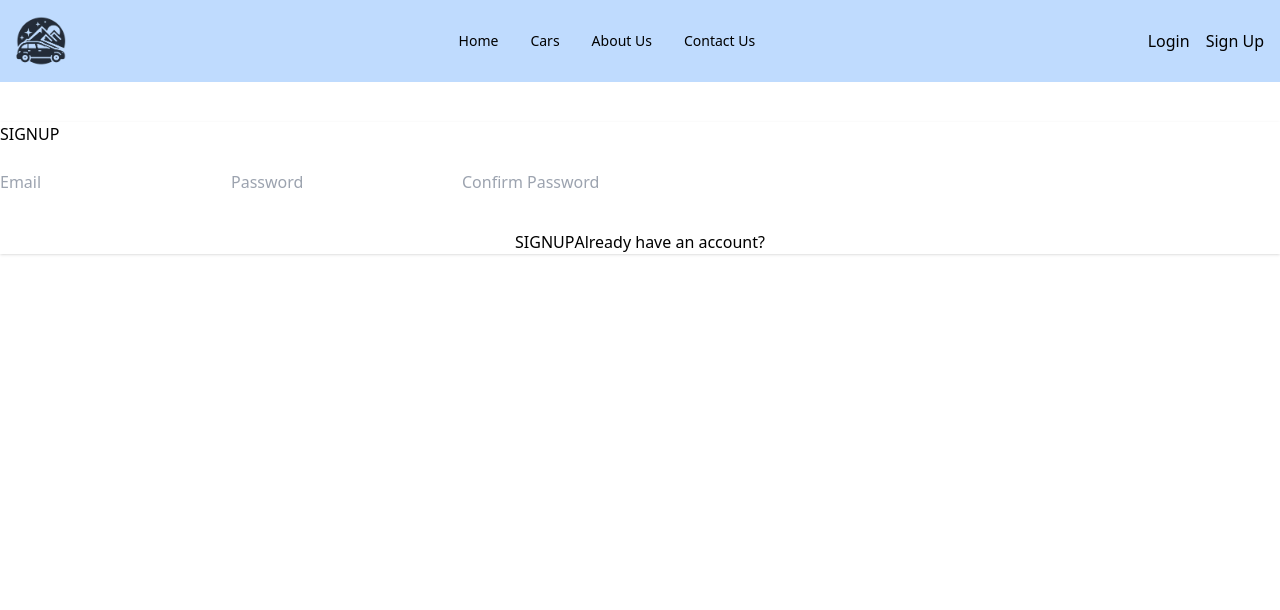
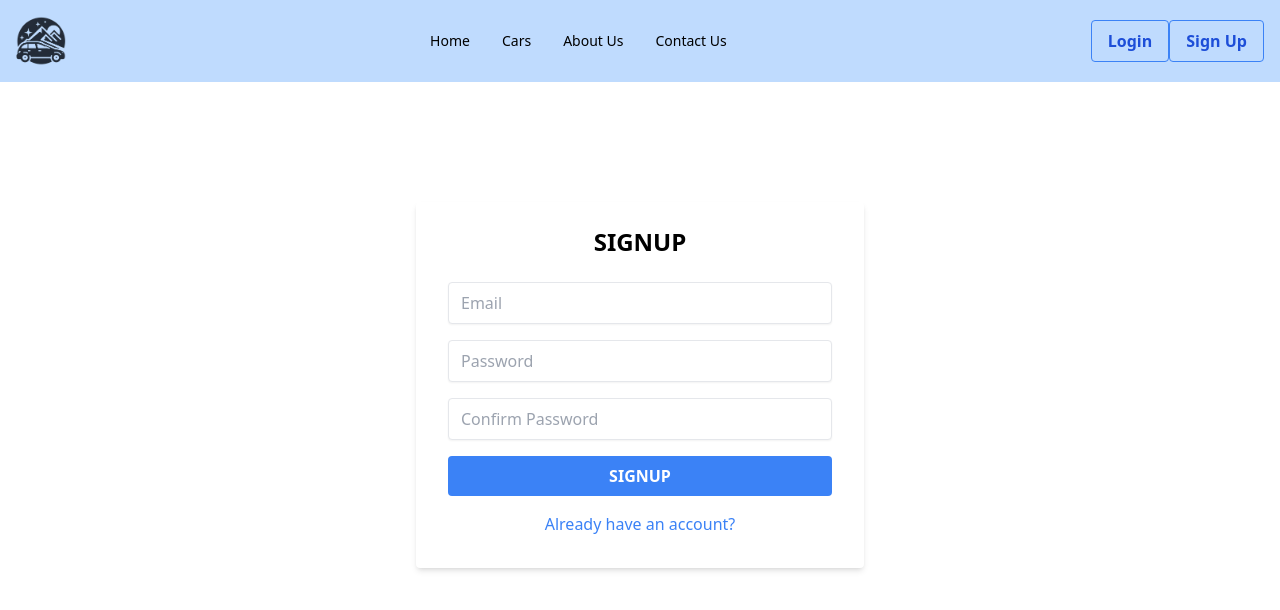
Before and after one commit to ndigvijay/car-rental, a React (Create React App) app: page /signup in a window 1280 px wide. Shown: the top 610 px of the page. Built offline with nearby package versions, Linux system fonts and the light colour scheme.

Commit message:
completed tailwind for users side

```diff
--- a/src/components/Navbar.jsx
+++ b/src/components/Navbar.jsx
@@ -32,8 +32,8 @@ const Navbar = () => {
             <button className="btn btn-danger ml-0 sm:ml-4" onClick={handleLogout}>Logout</button>
           ) : (
             <div className="flex flex-col sm:flex-row">
-              <button className="btn btn-primary mb-2 sm:mb-0 sm:mr-4" onClick={() => navigate("/login")}>Login</button>
-              <button className="btn btn-primary" onClick={() => navigate("/signup")}>Sign Up</button>
+              <button className="bg-transparent hover:bg-blue-500 text-blue-700 font-semibold hover:text-white py-2 px-4 border border-blue-500 hover:border-transparent rounded" onClick={() => navigate("/login")}>Login</button>
+              <button className="bg-transparent hover:bg-blue-500 text-blue-700 font-semibold hover:text-white py-2 px-4 border border-blue-500 hover:border-transparent rounded" onClick={() => navigate("/signup")}>Sign Up</button>
             </div>
           )}
         </div>
--- a/src/pages/Cars.jsx
+++ b/src/pages/Cars.jsx
@@ -75,9 +75,9 @@ const Cars = () => {
   return (
     <div>
       <Navbar />
-      <div className="container mt-5">
-        <h2>Cars</h2>
-        <div className="row">
+      <h2 className="italic underline mt-5 mb-20 text-center text-blue-400 font-bold font-mono">Cars</h2>
+      {/* <div className="container mt-5 text-center">
+        <div className="flex flex-wrap justify-around">
           <div className="col-md-6 mb-4">
             <div className="input-group">
               <input
@@ -87,14 +87,14 @@ const Cars = () => {
                 value={searchTerm}
                 onChange={(e) => setSearchTerm(e.target.value)}
               />
-              <button className="btn btn-primary" onClick={handleSearch}>
+              <button className="bg-blue-500 hover:bg-blue-700 text-white font-bold py-2 px-4 rounded" onClick={handleSearch}>
                 Search
               </button>
             </div>
 
             <form>
-              <div className="mb-3">
-                <label htmlFor="brand" className="form-label">Filter by Brand:</label>
+              <div className="">
+                <p htmlFor="brand" className="form-p">Filter by Brand:</p>
                 <select
                   className="form-select"
                   id="brand"
@@ -130,14 +130,14 @@ const Cars = () => {
                 />
               </div>
 
-              <button type="button" className="btn btn-primary" onClick={handleFilter}>
+              <button type="button" className="bg-blue-500 hover:bg-blue-700 text-white font-bold py-2 px-4 rounded" onClick={handleFilter}>
                 Apply Filters
               </button>
             </form>
           </div>
-        </div>
+        </div> */}
 
-        <div className="row">
+        <div className="flex flex-wrap justify-around">
           {data.map((car) => (
             <div key={car._id} className="col-md-4 mb-4">
               <Link to={`/cars/${car._id}`} style={{ textDecoration: 'none' }}>
@@ -160,7 +160,7 @@ const Cars = () => {
           ))}
         </div>
       </div>
-    </div>
+    // </div>
   );
 };
 
--- a/src/pages/Home.jsx
+++ b/src/pages/Home.jsx
@@ -33,7 +33,7 @@ const Home = () => {
           <p>Explore our premium selection of cars at affordable prices.</p>
           <br />
           <br />
-          <a href="/cars" className="">Browse Cars</a>
+          <a href="/cars" className="bg-blue-500 hover:bg-blue-700 text-white font-sana  px-4 rounded">Browse Cars</a>
         </div>
           <img className='w-auto h-auto' src="https://imgd-ct.aeplcdn.com/370x231/n/cw/ec/48034/2-series-gran-coupe-exterior-right-front-three-quarter.jpeg?q=80" alt="car image" />
 
--- a/src/pages/Login.jsx
+++ b/src/pages/Login.jsx
@@ -57,42 +57,48 @@ const Login = () => {
     <div>
       <Navbar />
       <section>
-        <div className="container mt-5 pt-5">
-          <div className="row">
-            <div className="col-12 col-sm-7 col-md-6 m-auto">
-              <div className="card border-0 shadow">
-                <div className="card-body">
-                  <h2 className="card-title">LOGIN</h2>
-                  <form onSubmit={handleSubmit}>
+        <div className="container mx-auto mt-5 pt-5">
+          <div className="flex flex-col justify-center items-center mt-20">
+            <div className="w-full max-w-sm">
+              <div className="bg-white shadow-md rounded px-8 pt-6 pb-8 mb-4">
+                <h2 className="text-center text-2xl font-bold mb-6">LOGIN</h2>
+                <form className="space-y-4" onSubmit={handleSubmit}>
+                  <div>
                     <input
                       type="text"
                       name="email"
-                      className="form-control my-4 py-2"
+                      className="w-full px-3 py-2 border rounded shadow-sm focus:outline-none focus:ring focus:ring-indigo-200"
                       placeholder="Email"
                       onChange={handleInputChange}
                       value={form.email}
                     />
+                  </div>
+                  <div>
                     <input
                       type="password"
                       name="password"
-                      className="form-control my-4 py-2"
+                      className="w-full px-3 py-2 border rounded shadow-sm focus:outline-none focus:ring focus:ring-indigo-200"
                       placeholder="Password"
                       onChange={handleInputChange}
                       value={form.password}
                     />
-                    <div className="text-center mt-3">
-                      <button type="submit" className="btn btn-primary">
-                        Login
-                      </button>
-                      <a href="/signup" className="nav-link">
+                  </div>
+                  <div className="text-center mt-4">
+                    <button type="submit" className="w-full bg-blue-500 text-white font-bold py-2 px-4 rounded hover:bg-blue-700">
+                      Login
+                    </button>
+                    <div className="mt-4">
+                      <a href="/signup" className="text-blue-500 hover:underline">
                         Don't have an account?
                       </a>
-                      <a href="/admin" className="nav-link">
-                        want to login as admin?
+                    </div>
+                    <div className="mt-2">
+                      <a href="/admin" className="text-blue-500 hover:underline">
+                        Want to login as admin?
                       </a>
                     </div>
-                  </form>
-                </div>
+                  </div>
+                </form>
               </div>
             </div>
           </div>
--- a/src/pages/Signup.jsx
+++ b/src/pages/Signup.jsx
@@ -1,7 +1,6 @@
 import React, { useState } from 'react';
 import Navbar from '../components/Navbar';
 import { useNavigate } from 'react-router-dom';
-
 
 const Signup = () => {
   const initialFormValue = {
@@ -11,7 +10,6 @@ const Signup = () => {
   };
   const [form, setFormValue] = useState(initialFormValue);
   const navigate = useNavigate();
-
 
   const handleInputChange = (e) => {
     const { name, value } = e.target;
@@ -41,21 +39,19 @@ const Signup = () => {
           setFormValue(initialFormValue);
           const data = await response.json();
           console.log(data);
-                    navigate("/login")
+          navigate("/login");
         } else if (response.status === 404) {
           alert("User already exists");
           setFormValue(initialFormValue);
-                    navigate("/login")
+          navigate("/login");
         } else {
           alert("An unexpected error occurred");
           setFormValue(initialFormValue);
-
         }
       } catch (error) {
         alert("An error occurred");
         console.error("Error:", error);
         setFormValue(initialFormValue);
-
       }
     }
   };
@@ -64,43 +60,53 @@ const Signup = () => {
     <div>
       <Navbar />
       <section>
-                <div className="container mt-5 pt-5">
-                    <div className="row">
-                        <div className="col-12 col-sm-7 col-md-6 m-auto">
-                            <div className="card border-0 shadow">
-                                <div className="card-body">
-                                    <h2 className="card-title">SIGNUP</h2>
-                                    <form onSubmit={handleSubmit}>
+        <div className="container mx-auto mt-5 pt-5">
+          <div className="flex flex-col justify-center items-center mt-20">
+            <div className="w-full max-w-md">
+              <div className="bg-white shadow-md rounded px-8 pt-6 pb-8 mb-4">
+                <h2 className="text-center text-2xl font-bold mb-6">SIGNUP</h2>
+                <form className="space-y-4" onSubmit={handleSubmit}>
+                  <div>
                     <input
                       type="text"
                       name="email"
-                                            className="form-control my-4 py-2"
+                      className="w-full px-3 py-2 border rounded shadow-sm focus:outline-none focus:ring focus:ring-indigo-200"
                       placeholder="Email"
                       onChange={handleInputChange}
                       value={form.email}
                     />
+                  </div>
+                  <div>
                     <input
                       type="password"
                       name="password"
-                                            className="form-control my-4 py-2"
+                      className="w-full px-3 py-2 border rounded shadow-sm focus:outline-none focus:ring focus:ring-indigo-200"
                       placeholder="Password"
                       onChange={handleInputChange}
                       value={form.password}
                     />
+                  </div>
+                  <div>
                     <input
                       type="password"
                       name="confirm_password"
-                                            className="form-control my-4 py-2"
+                      className="w-full px-3 py-2 border rounded shadow-sm focus:outline-none focus:ring focus:ring-indigo-200"
                       placeholder="Confirm Password"
                       onChange={handleInputChange}
                       value={form.confirm_password}
                     />
-                                        <div className="text-center mt-3">
-                                            <button type="submit" className="btn btn-primary">SIGNUP</button>
-                                            <a href="/login" className="nav-link">Already have an account?</a>
+                  </div>
+                  <div className="text-center mt-4">
+                    <button type="submit" className="w-full bg-blue-500 text-white font-bold py-2 px-4 rounded hover:bg-blue-700">
+                      SIGNUP
+                    </button>
+                    <div className="mt-4">
+                      <a href="/login" className="text-blue-500 hover:underline">
+                        Already have an account?
+                      </a>
+                    </div>
                   </div>
                 </form>
-                                </div>
               </div>
             </div>
           </div>
@@ -108,6 +114,6 @@ const Signup = () => {
       </section>
     </div>
   );
-}
+};
 
 export default Signup;
```
Lines whose indentation alone changed are shown as unchanged.
